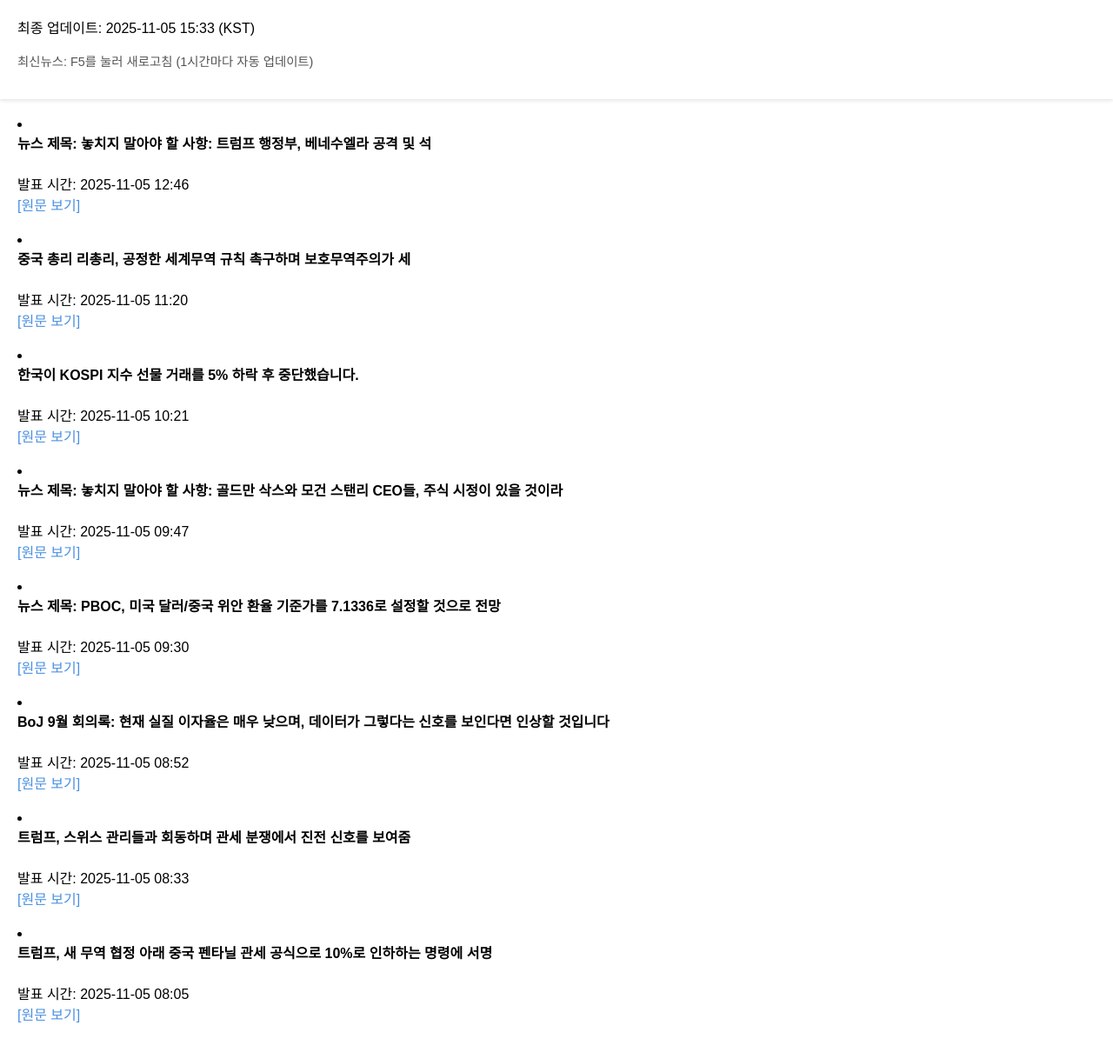
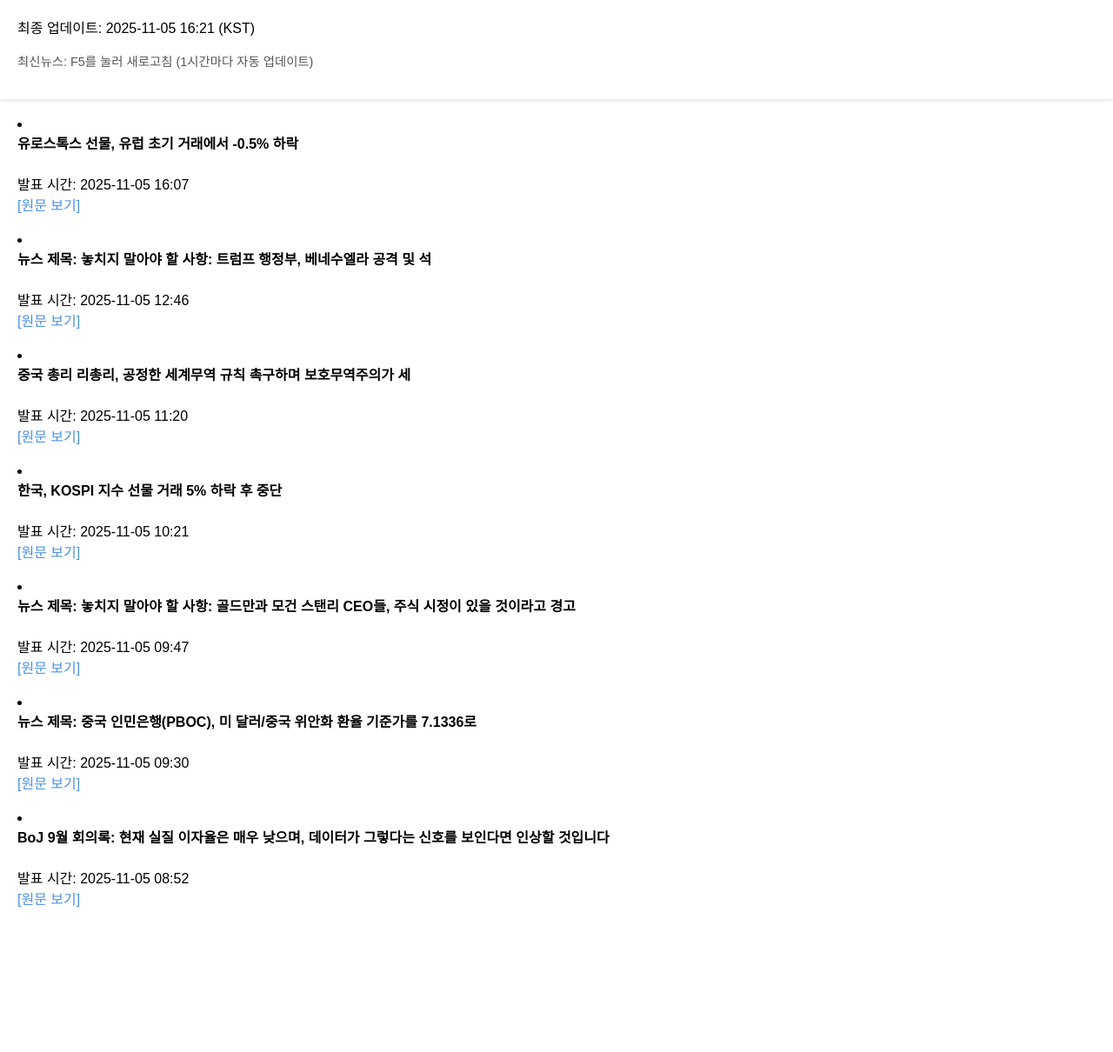
Before and after one commit to goma-news/goma-news, a plain HTML site: page goma_news_live_updated.html in a window 1280 px wide. Shown: the part 90-1300 px from the top of the page at 87% size. After the commit the page ends 1175 px from the top, so only its background shows below. Drawn offline with Linux system fonts and the light colour scheme.

Commit message:
자동 업데이트: 뉴스 갱신

```diff
--- a/goma_news_live_updated.html
+++ b/goma_news_live_updated.html
@@ -17,11 +17,16 @@
 <body>
   <header>
     <h1>실시간 해외선물 뉴스</h1>
-    <p>최종 업데이트: 2025-11-05 15:33 (KST)</p>
+    <p>최종 업데이트: 2025-11-05 16:21 (KST)</p>
     <p style="font-size:0.9em; color:#555;">최신뉴스: F5를 눌러 새로고침 (1시간마다 자동 업데이트)</p>
   </header>
   <div class="news-container">
     <ul>
+      <li>
+        <strong>유로스톡스 선물, 유럽 초기 거래에서 -0.5% 하락</strong><br>
+        발표 시간: 2025-11-05 16:07<br>
+        <a href="https://investinglive.com/stocks/eurostoxx-futures-05-in-early-european-trading-20251105/" target="_blank">[원문 보기]</a>
+      </li>
       <li>
         <strong>뉴스 제목: 놓치지 말아야 할 사항: 트럼프 행정부, 베네수엘라 공격 및 석</strong><br>
         발표 시간: 2025-11-05 12:46<br>
@@ -33,17 +38,17 @@
         <a href="https://investinglive.com/news/china-premier-li-urges-fairer-global-trade-rules-warns-protectionism-harms-world-economy-20251105/" target="_blank">[원문 보기]</a>
       </li>
       <li>
-        <strong>한국이 KOSPI 지수 선물 거래를 5% 하락 후 중단했습니다.</strong><br>
+        <strong>한국, KOSPI 지수 선물 거래 5% 하락 후 중단</strong><br>
         발표 시간: 2025-11-05 10:21<br>
         <a href="https://investinglive.com/stock-market-update/south-korea-halted-kospi-equity-index-futures-trade-after-a-5-drop-20251105/" target="_blank">[원문 보기]</a>
       </li>
       <li>
-        <strong>뉴스 제목: 놓치지 말아야 할 사항: 골드만 삭스와 모건 스탠리 CEO들, 주식 시정이 있을 것이라</strong><br>
+        <strong>뉴스 제목: 놓치지 말아야 할 사항: 골드만과 모건 스탠리 CEO들, 주식 시정이 있을 것이라고 경고</strong><br>
         발표 시간: 2025-11-05 09:47<br>
         <a href="https://investinglive.com/stock-market-update/icymi-goldman-morgan-stanley-ceos-warn-equity-correction-likely-room-for-1015-drop-20251105/" target="_blank">[원문 보기]</a>
       </li>
       <li>
-        <strong>뉴스 제목: PBOC, 미국 달러/중국 위안 환율 기준가를 7.1336로 설정할 것으로 전망</strong><br>
+        <strong>뉴스 제목: 중국 인민은행(PBOC), 미 달러/중국 위안화 환율 기준가를 7.1336로</strong><br>
         발표 시간: 2025-11-05 09:30<br>
         <a href="https://investinglive.com/centralbank/pboc-is-expected-to-set-the-usdcny-reference-rate-at-71336-reuters-estimate-20251105/" target="_blank">[원문 보기]</a>
       </li>
@@ -52,16 +57,6 @@
         발표 시간: 2025-11-05 08:52<br>
         <a href="https://investinglive.com/centralbank/boj-sept-minutes-current-real-interest-rates-are-very-low-will-hike-if-data-indicates-20251104/" target="_blank">[원문 보기]</a>
       </li>
-      <li>
-        <strong>트럼프, 스위스 관리들과 회동하며 관세 분쟁에서 진전 신호를 보여줌</strong><br>
-        발표 시간: 2025-11-05 08:33<br>
-        <a href="https://investinglive.com/news/trump-meets-swiss-officials-signals-progress-on-tariff-dispute-20251104/" target="_blank">[원문 보기]</a>
-      </li>
-      <li>
-        <strong>트럼프, 새 무역 협정 아래 중국 펜타닐 관세 공식으로 10%로 인하하는 명령에 서명</strong><br>
-        발표 시간: 2025-11-05 08:05<br>
-        <a href="https://investinglive.com/news/trump-signs-order-to-formally-cut-china-fentanyl-tariff-to-10-under-new-trade-deal-20251104/" target="_blank">[원문 보기]</a>
-      </li>
 
     </ul>
   </div>
```
